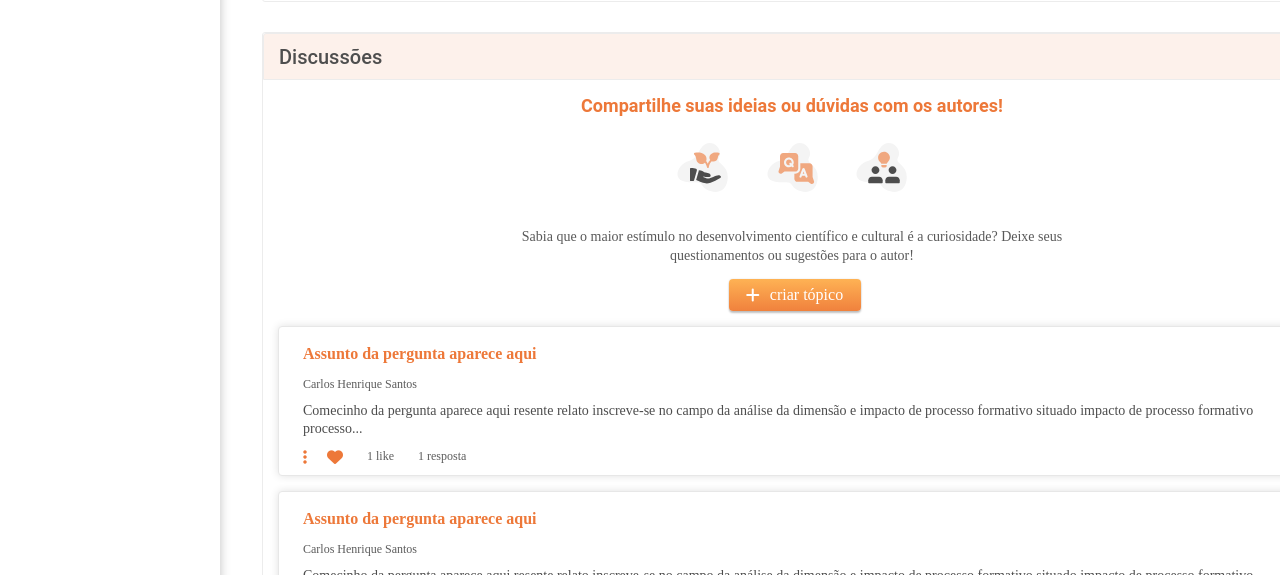
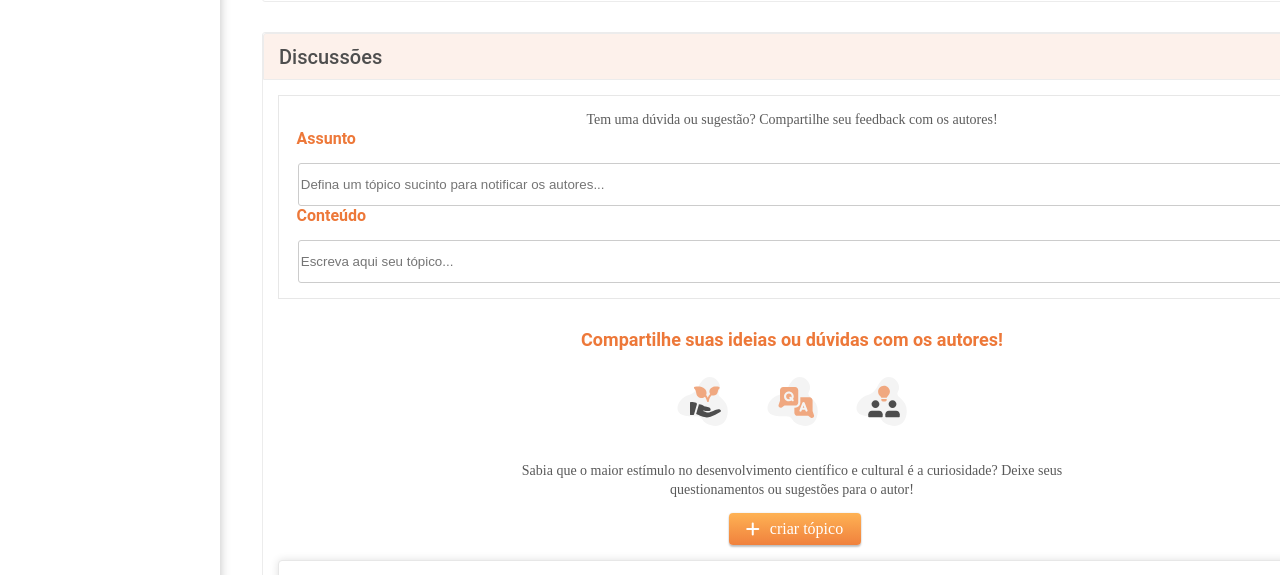
Before and after one commit to italoengdev/teste-frontend-galo-, a plain HTML site: page index.html in a window 1280 px wide. Shown: the part 822-1397 px from the top of the page. Drawn offline with Linux system fonts and the light colour scheme.

Commit message:
create-topic-development

```diff
--- a/assets/css/style.css
+++ b/assets/css/style.css
@@ -340,6 +340,14 @@ text-align:justify;
 
 #more {display: none;}
 
+#less{
+  color: #ED7839;
+}
+
+#less:hover{
+  cursor: pointer;
+}
+
 .content-discussions {
   grid-area: content-discussions;
   width: 1058px;
@@ -403,6 +411,45 @@ text-align: center;
 color: #595959;
 margin: 35px 215px 14px 215px;
 }
+
+#creatingTopic{
+  border: 1px solid #E7E7E7;
+  padding-bottom: 15px;
+  margin: 15px;
+}
+
+#creatingTopic p{
+  font-family: 'Quicksand';
+  font-style: normal;
+  font-weight: 400;
+  font-size: 14px;
+  line-height: 18px;
+  text-align: center;
+  color: #5C5C5C;
+  margin-top: 15px;
+}
+
+#tab{
+font-family: 'Roboto';
+font-style: normal;
+font-weight: 700;
+font-size: 16px;
+line-height: 19px;
+color: #ED7839;
+margin-left: 17.5px;
+}
+
+#tab input{
+  background: #FFFFFF;
+border: 1px solid #CCCCCC;
+border-radius: 3px;
+}
+
+#tab input:nth-child(1){
+  height: 39px;
+  width: 1000px;
+}
+
 
 .creat-topic{
   background: linear-gradient(180deg, #FEB254 0%, #F0813D 100%);
--- a/assets/js/see-more.js
+++ b/assets/js/see-more.js
@@ -2,6 +2,7 @@ function seeMore() {
   var dots = document.getElementById('dots')
   var moreText = document.getElementById('more')
   var btnText = document.getElementById('myBtn')
+  var lessText = document.getElementById('less')
 
 
   if (dots.style.display !== 'none') {
@@ -9,6 +10,14 @@ function seeMore() {
     btnText.style.display = 'none'
     moreText.style.display = 'inline'
     document.getElementById('change-body-row').style.gridTemplateRows =
-      '0.04fr 0.06fr 1.4fr 1fr 2fr 0.4fr'
+      '0.04fr 0.06fr 1.4fr 1fr 2fr 0.4fr';
+      lessText.style.display = 'inline'
+  } else{
+    dots.style.display = "inline";
+    lessText.style.display = 'none'
+    moreText.style.display = "none";
+    document.getElementById('change-body-row').style.gridTemplateRows =
+      '0.04fr 0.06fr 1.4fr 0.6fr 2fr 0.4fr';
+    btnText.style.display = 'inline'
   }
 }
--- /dev/null
+++ b/assets/js/topic-creation.js
@@ -0,0 +1,10 @@
+function createTopic() {
+  var discContent = document.getElementById('topic-creation')
+
+
+  if (discContent.style.display !== 'none') {
+    discContent.style.display = 'none'
+  } else{
+
+  }
+}
--- a/index.html
+++ b/index.html
@@ -163,7 +163,7 @@
               dictum nisi, sed ullamcorper ipsum dignissim ac. In at libero sed
               nunc venenatis imperdiet sed ornare turpis. Donec vitae dui eget
               tellus gravida venenatis. Integer fringilla congue eros non
-              fermentum. Sed dapibus pulvinar nibh tempor porta.
+              fermentum. Sed dapibus pulvinar nibh tempor porta.<span id="less" onclick="seeMore()">ver menos</span>
             </span>
           </h5>
         </div>
@@ -173,7 +173,22 @@
         <div class="disc-tittle">
           <h4>Discussões</h4>
         </div>
-        <div class="disc-content">
+
+        <div id="creatingTopic">
+          <p>Tem uma dúvida ou sugestão? Compartilhe seu feedback com os autores!</p>
+          <form id="regForm" action="">
+            <div id="tab">Assunto
+              <p><input placeholder="Defina um tópico sucinto para notificar os autores..." oninput="this.className = ''" name="subject"></p>Conteúdo
+              <p><input placeholder="Escreva aqui seu tópico..." oninput="this.className = ''" name="content-topic"></p>
+            </div>
+        </div>
+
+
+
+
+
+
+        <div class="disc-content" id="topic-creation">
           <p>Compartilhe suas ideias ou dúvidas com os autores!</p>
           <div class="disc-icons">
             <img src="/assets/img/icons_hand_seed.svg" alt="mão e semente" />
@@ -185,7 +200,7 @@
             é a curiosidade? Deixe seus questionamentos ou sugestões para o
             autor!
           </h5>
-          <div class="creat-topic">
+          <div class="creat-topic" onclick="createTopic()">
             <i class="fa-solid fa-plus"></i>
             <h4>criar tópico</h4>
           </div>
@@ -226,6 +241,7 @@
         <img src="/assets/img/footer.svg" alt="footer galoá" />
       </footer>
       <script src="/assets/js/see-more.js"></script>
+      <script src="/assets/js/topic-creation.js"></script>
     </div>
   </body>
 </html>
```
